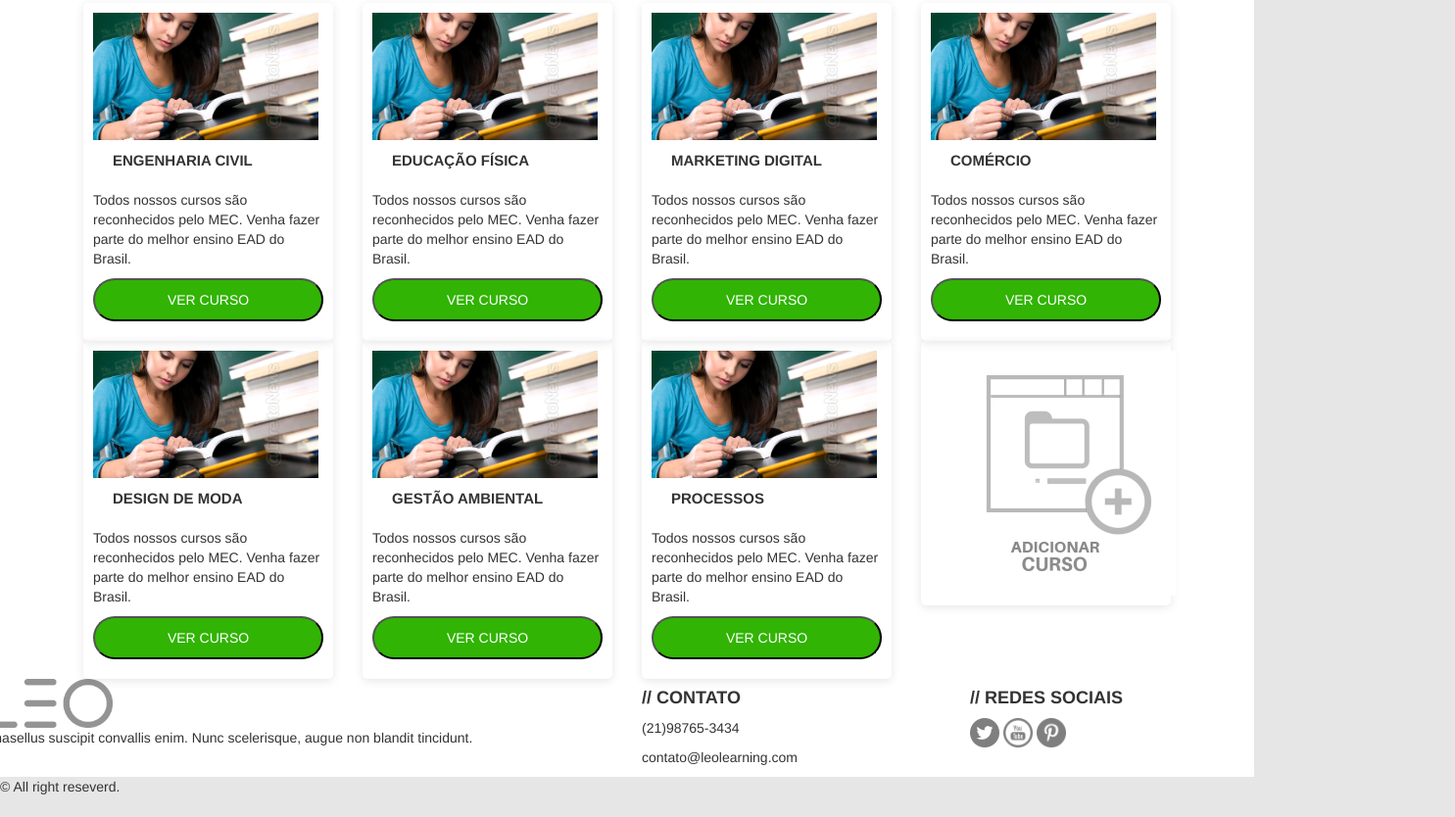
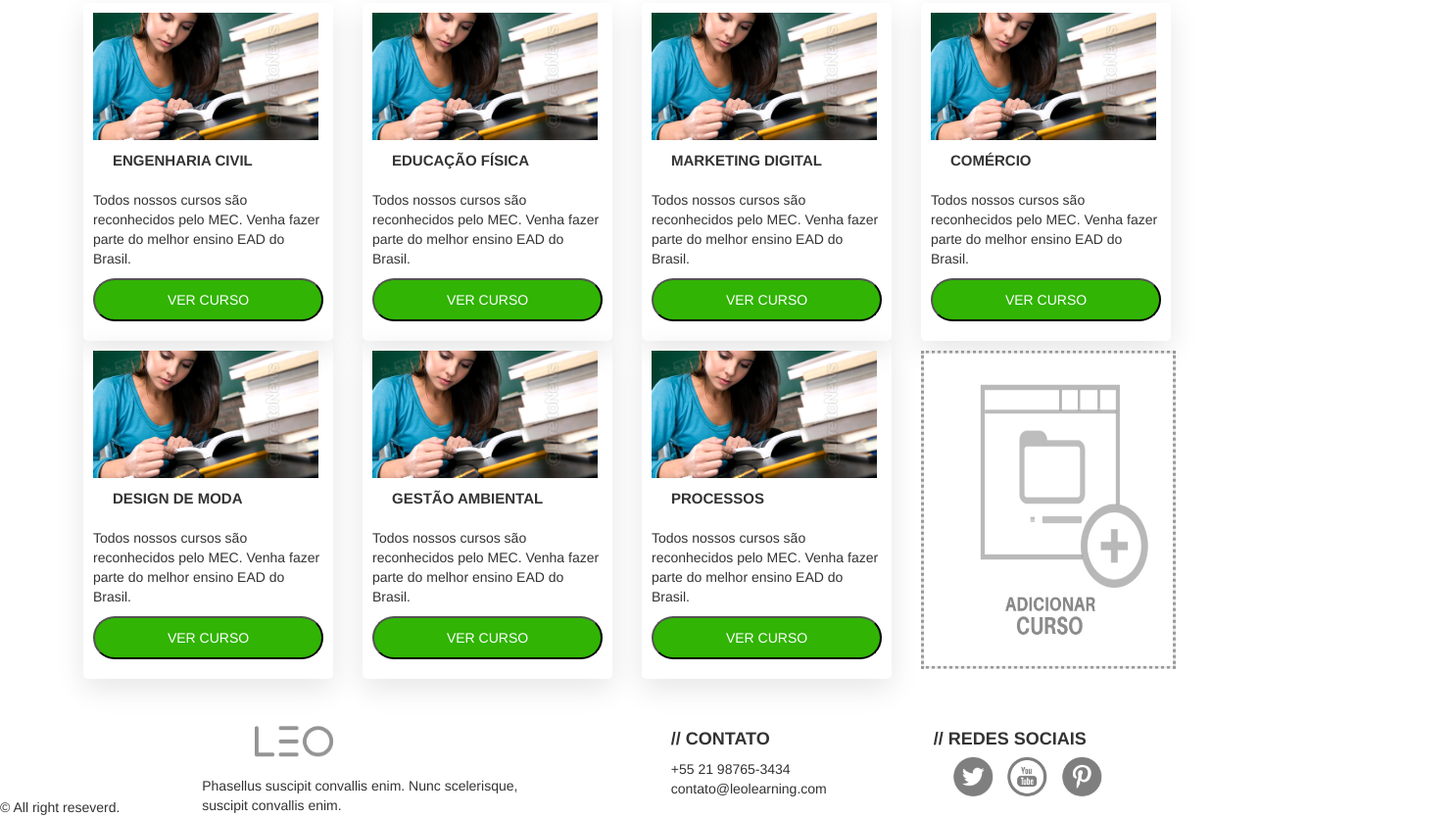
Before and after one commit to gbrizolara/desafio_leo, a website: page index.html in a window 1280 px wide. Shown: the part 546-1380 px from the top of the page at 98% size, 1485 px wide, since content can reach past the window. Before the commit the page ends 1359 px from the top, so only its background shows below. Drawn offline with nearby package versions, Linux system fonts and the light colour scheme; files that its build step writes are made by us from their sources.

Commit message:
borda no botao

```diff
--- a/index.html
+++ b/index.html
@@ -53,7 +53,7 @@
 
     </script>
     <h4 class="titulo-principal">MEUS CURSOS</h4>
-      <hr></hr>
+      <hr size="10" width="70%"></hr>
       <div class="row">
         <div class="container">
           <div class="col-md-3">
@@ -113,23 +113,23 @@
             </div>
           </div>
           <div class="col-md-3">
-            <div class="card">
-              <img class="img-adicionar-curso" width="250x" src="images/adicionar-curso.jpg">
+              <img class="img-adicionar-curso borda-img" width="260x" src="images/adicionar-curso.jpg">
             </div>
           </div>
         </div>
         <div class="row">
           <div class="col-md-6">
-            <div class="leo-rodape">
-              <img width="130px;" src="images/leo_logo_rodape.png">
-              <p>Phasellus suscipit convallis enim. Nunc scelerisque, augue non blandit tincidunt.</p>
+            <div class="rodape-01">
+              <img class="leo_logo_rodape" src="images/leo_logo_rodape.png">
+              <p class="direitos">Phasellus suscipit convallis enim. Nunc scelerisque,<br>
+              suscipit convallis enim.</p>
             </div>
           </div>
           <div class="col-md-3">
             <div class="rodape-02">
               <h4><p><b>// CONTATO</p></b></h4>
-              <p>(21)98765-3434</p>
-              <p>contato@leolearning.com</p>
+              <p>+55 21 98765-3434<br>
+              contato@leolearning.com</p>
             </div>
           </div>
           <div class="col-md-3">
--- a/sass/header.scss
+++ b/sass/header.scss
@@ -13,10 +13,10 @@
 }
 
 
-header {
+.header {
 background:#FFFFFF;}
 
-  body {
+.body {
   background-color: #E6E6E6;
 }
 
@@ -64,17 +64,22 @@ border-radius: 5px;
 box-shadow: 0 10px 30px rgba(0,0,0,.1);
 max-width: 350px;
 margin:  auto;
-box-shadow: 0 2px 10px rgba(0,0,0,.1);
+
 }
 
 .img-curso {
-width: 50px;
+width: 60px;
 
 }
 
-.img-adicionar-curso{
-  Border: 20px dashed cor;
+.borda-img {
+  border: 3px dotted #999; /*Definindo o estilo da borda*/
+  background-color: #ebebeb; /*Cor de fundo para melhor visualização do exemplo*/
+  height: 325px; /*Altura para melhor visualização do exemplo*/
+  width: 260x; /*Largura para melhor visualização do exemplo*/
+  transform:translate(0%, 3%);
 }
+
 
 
 .titulo-curso {
@@ -85,7 +90,10 @@ width: 50px;
 
 .titulo-principal {
   padding-top: 2%;
+  transform: translate(16%, -5%)
 }
+
+
 
 .btn-curso {
 background: #31B404;
@@ -114,3 +122,37 @@ text-transform: uppercase;
   z-index: 100;
   position: relative;
 }
+
+.leo_logo_rodape {
+  width: 120px;
+  padding: 20px;
+  transform: translate(200%, 40%)
+}
+
+.direitos {
+transform: translate(33%, 70%)
+}
+
+.rodape-02{
+transform: translate(10%, 60%)
+
+}
+
+.rodape-03 {
+transform: translate(-10%, 60%)
+}
+
+.twitter  {
+width: 40px;
+transform:translate(50%, -5%);
+}
+
+.youtube {
+width: 40px;
+  transform:translate(80%, -5%);
+}
+
+.pinterest {
+width: 40px;
+transform:translate(110%, -5%);
+}
```
